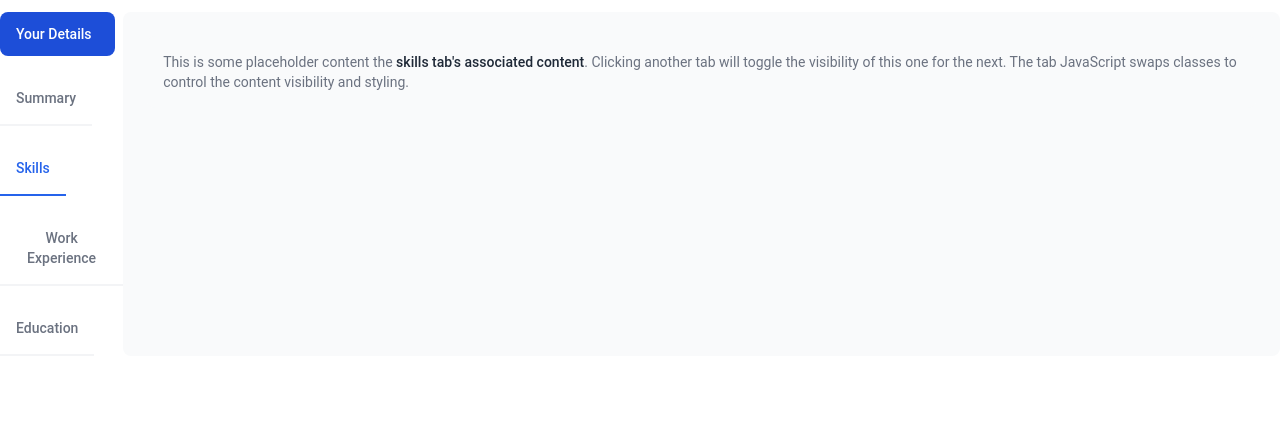
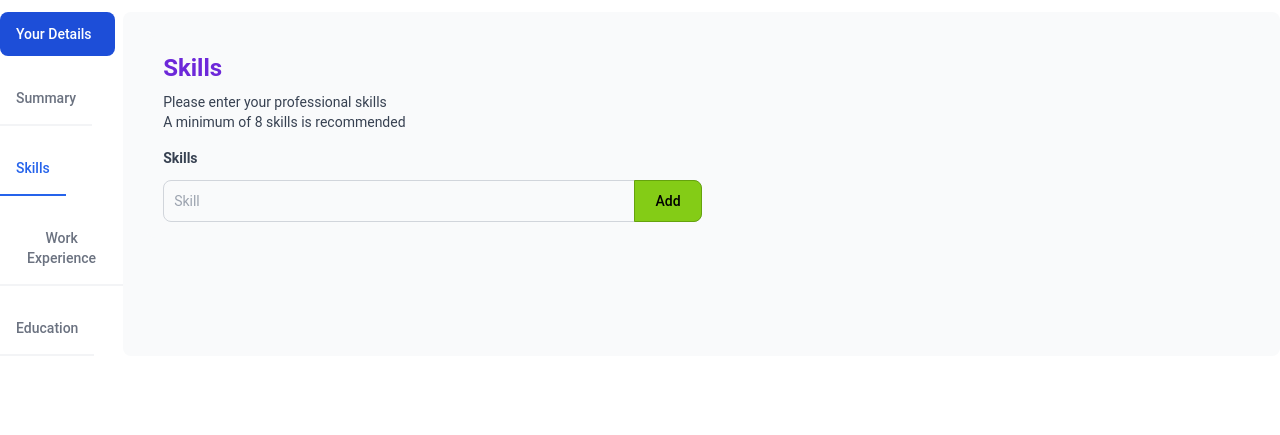
Before and after one commit to stephendawsondev/dynamic-cv, a Django app: page /profile/ in a window 1280 px wide, after a click on "Skills". Shown: the part 109-544 px from the top of the page. Run offline with Django 4.2, Linux system fonts and the light colour scheme; the visitor is signed in with stand-in values (Sample User, id 1); data comes from the database, SQL or seed files in the repository; some libraries are stand-ins or nearby versions.

Commit message:
Add functionality to add skills to profile

```diff
--- a/profiles/models.py
+++ b/profiles/models.py
@@ -28,17 +28,10 @@ class Skill(models.Model):
         """
         Returns the list of skills with a space after every comma
         """
-        return self.skill_name
+        return self.name
 
     def display_name(self):
-        return self.skill_name.replace("-", " ")
-
-    def remove_skill(self, skill):
-        """
-        Removes a skill from the model
-        """
-        self.skillset = self.skillset.replace(f'{skill},', '')
-        self.save()
+        return self.name.replace("-", " ")
 
 
 class ContactInformation(models.Model):
--- /dev/null
+++ b/profiles/static/profiles/js/skills.js
@@ -0,0 +1,161 @@
+/**
+ * Finds the CSRF token in an element
+ * @param {String} elementId The ID of the element
+ * @returns {String} The CSRF token, or an error if none is found
+ */
+function findCsrfToken(elementId) {
+  let csrfToken = '';
+  let formElements = document.getElementById(elementId).getElementsByTagName('input');
+  for (let element of formElements) {
+    if (element.name === 'csrfmiddlewaretoken') {
+      csrfToken = element.value;
+    }
+  }
+  if (csrfToken === '') {
+    throw new Error("No CSRF token found");
+  }
+  return csrfToken;
+}
+
+function addSkill(skill) {
+  let skillList = document.getElementById('skill-list');
+  let skillItemHtml = `
+  <li id="skill-${skill}" class="skill-item list-disc">
+    <span class="flex flex justify-between">
+      <span>${skill.replace('-', ' ')}</span>
+      <button type="button" class="delete-skill" data-skill="${skill}"><span
+          class="text-2xl">&times;</span></button>
+    </span>
+  `;
+  // Interpret the above HTML as DOM objects
+  let skillItem = new DOMParser().parseFromString(skillItemHtml, 'text/html').getElementsByClassName('skill-item')[0];
+  skillList.appendChild(skillItem);
+  setTimeout(addSkillDeleteEvent, 1, skillItem);
+}
+
+
+/**
+ * Adds the event listener to the object's close button
+ * @param {Element} skillItem The element of the skill list item
+ */
+function addSkillDeleteEvent(skillItem) {
+  skillItem.getElementsByClassName('delete-skill')[0].addEventListener('click', function() {
+    deleteSkill(this.getAttribute('data-skill'));
+  });
+}
+
+
+/**
+ * Removes a skill from the database
+ * @param {String} skill The skill to be removed
+ */
+function deleteSkill(skill) {
+  let csrfToken = findCsrfToken('skill-list-form');
+  // Sends the AJAX to add the skill to the server
+  fetch(`/profile/remove-skill/${skill}`, {
+    method: 'POST',
+    headers: {
+      'Content-Type': 'application/json',
+      'X-CSRFToken': csrfToken
+    },
+    body: JSON.stringify({})
+  })
+    .then((response) => response.text())
+    .then((response) => {
+      if (response === 'Success') {
+        document.getElementById(`skill-${skill}`).remove();
+      }
+      else {
+        console.log(response);
+      }
+    })
+    .catch((error) => {
+      console.log(error);
+    });
+}
+
+
+window.onload = () => {
+  // Adds the skill
+  document.getElementById('skill-form').addEventListener('submit', function (event) {
+    event.preventDefault();
+    let submitButton = document.getElementById('submit-skill');
+    let skillInput = document.getElementById('new-skill-text');
+    let skillText = skillInput.value;
+    let skillTextSlug = skillText.replace(' ', '-');
+    submitButton.disabled = true;
+    skillInput.disabled = true;
+
+    // Finds the csrf token
+    let csrfToken = '';
+    let formElements = this.getElementsByTagName('input');
+    for (let element of formElements) {
+      if (element.name === 'csrfmiddlewaretoken') {
+        csrfToken = element.value;
+      }
+    }
+
+    // Sends the AJAX to add the skill to the server
+    fetch(`/profile/add-skill/${skillTextSlug}`, {
+      method: 'POST',
+      headers: {
+        'Content-Type': 'application/json',
+        'X-CSRFToken': csrfToken
+      },
+      body: JSON.stringify({})
+    })
+      .then((response) => {
+        // Enabling the buttons when the server gives a response
+        submitButton.disabled = false;
+        skillInput.disabled = false;
+        return response.text();
+      })
+      .then((response) => {
+        if (response === 'Success') {
+          skillInput.value = "";
+          // Create the new skill on the front end
+          addSkill(skillTextSlug);
+        }
+        else {
+          // Showing the validation message in the form of the input validation feedback
+          skillInput.setCustomValidity('Cannot enter the same skill more than once');
+          setTimeout(() => { submitButton.click(); }, 1);
+        }
+      })
+      .catch((error) => {
+        console.log(error);
+      });
+  });
+
+  // Form validation for the skill input
+  document.getElementById('new-skill-text').addEventListener('input', function () {
+    let skillTextValidity = '';
+    let skillValue = this.value;
+
+    // No special characters
+    let hasSpecialCharacters = false;
+
+    // The character ^ seems to mess with the regex here, so remove it before the evaluation
+    let skillTextChars = skillValue.replace('^', '');
+    if (skillTextChars !== skillValue) {
+      hasSpecialCharacters = true;
+    }
+    else {
+      skillTextChars = skillValue.replace(/([a-zA-z0-9 ]+)/g, '');
+      if (skillTextChars.length > 0) {
+        hasSpecialCharacters = true;
+      }
+    }
+    if (hasSpecialCharacters) {
+      skillTextValidity = "Skill cannot contain special characters";
+    }
+
+    this.setCustomValidity(skillTextValidity);
+  });
+
+
+  let skillSet = document.getElementsByClassName('skill-item');
+  for (let skill of skillSet) {
+    addSkillDeleteEvent(skill);
+  }
+};
--- /dev/null
+++ b/profiles/templates/components/skills-form.html
@@ -0,0 +1,36 @@
+{% load static %}
+
+<div id="skills">
+  <h1 class="block text-violet-700 text-2xl font-bold mb-2">Skills</h1>
+  <p class="block text-gray-700 text-sm">Please enter your professional skills</p>
+  <p class="block text-gray-700 text-sm mb-4">A minimum of 8 skills is recommended</p>
+  <label for="new-skill-text" class="block text-gray-700 text-sm font-bold mb-2">Skills</label>
+  <form method="post" id="skill-list-form">
+    {% csrf_token %}
+    <ul id="skill-list" class="w-[50%] pl-6 mb-3">
+      {% for skill in user.user_skills.all %}
+      <li id="skill-{{ skill.name }}" class="skill-item list-disc">
+        <span class="flex flex justify-between">
+          <span>{{ skill.display_name }}</span>
+          <button type="button" class="delete-skill" data-skill="{{ skill.name }}"><span
+              class="text-2xl">&times;</span></button>
+        </span>
+      </li>
+      {% endfor %}
+    </ul>
+  </form>
+  <!-- The inline form to add the skills -->
+  <form method="post" id="skill-form" class="w-[50%]">
+    {% csrf_token %}
+    <div class="flex">
+      <div class="relative w-full">
+        <input type="text" id="new-skill-text"
+          class="block p-2.5 w-full z-20 text-sm text-gray-900 bg-gray-50 rounded-l-lg rounded-e-lg rounded-s-gray-100 rounded-s-2 border border-gray-300 focus:ring-lime-300 focus:border-lime-500 dark:bg-gray-700 dark:border-gray-600 dark:placeholder-gray-400 dark:text-white dark:focus:border-lime-500"
+          placeholder="Skill" maxlength="30" required />
+        <button type="submit" id="submit-skill"
+          class="absolute top-0 end-0 px-5 py-2.5 h-full text-sm font-medium text-black bg-lime-500 rounded-e-lg border border-lime-600 hover:not(disabled):bg-lime-400 focus:ring-4 focus:outline-none focus:ring-lime-300 dark:bg-lime-600 dark:text-white dark:hover:bg-lime-700 dark:focus:ring-lime-800">
+          Add</button>
+      </div>
+    </div>
+  </form>
+</div>
--- a/profiles/templates/profiles/profile.html
+++ b/profiles/templates/profiles/profile.html
@@ -47,10 +47,7 @@
             </div>
             <div class="hidden p-4 rounded-lg bg-gray-50" id="styled-skills" role="tabpanel"
                 aria-labelledby="skills-tab">
-                <p class="text-sm text-gray-500">This is some placeholder content the <strong
-                        class="font-medium text-gray-800">skills tab's associated content</strong>. Clicking another tab
-                    will toggle the visibility of this one for the next. The tab JavaScript swaps classes to control the
-                    content visibility and styling.</p>
+                {% include 'components/skills-form.html' %}
             </div>
             <div class="hidden p-4 rounded-lg bg-gray-50" id="styled-work-experience" role="tabpanel"
                 aria-labelledby="work-experience-tab">
@@ -125,4 +122,6 @@
         override: true
     };
 </script>
+
+<script src="{% static 'profiles/js/skills.js' %}"></script>
 {% endblock %}
--- a/profiles/urls.py
+++ b/profiles/urls.py
@@ -5,5 +5,7 @@ urlpatterns = [
     path('', views.ProfileView.as_view(), name="profile"),
     path('contact-information/', views.CreateUpdateContactInformation.as_view(),
          name='contact-information'),
-    path('update-summary/', views.UpdateSummary.as_view(), name='update-summary')
+    path('update-summary/', views.UpdateSummary.as_view(), name='update-summary'),
+    path('add-skill/<slug:skill>', views.AddSkill.as_view(), name='add_skill'),
+    path('remove-skill/<slug:skill>', views.RemoveSkill.as_view(), name="remove_skill"),
 ]
--- a/profiles/views.py
+++ b/profiles/views.py
@@ -6,7 +6,7 @@ from django.http import HttpResponse
 from django.shortcuts import get_object_or_404
 
 from .forms import SummaryForm, ContactInformationForm
-from .models import Summary,ContactInformation
+from .models import Summary, ContactInformation, Skill
 
 
 class ProfileView(LoginRequiredMixin, TemplateView):
@@ -70,3 +70,31 @@ class CreateUpdateContactInformation(LoginRequiredMixin, View):
             return HttpResponse('<p class="success">Contact information updated successfully!</p>')
         else:
             return HttpResponse('<p class="error">Please provide valid contact information.</p>')
+
+
+class AddSkill(View):
+
+    def post(self, request, skill):
+        user = request.user
+        try:
+            skill = user.user_skills.get(name=skill)
+            print(skill)
+            return HttpResponse("Fail")
+        except Skill.DoesNotExist:
+            user.user_skills.create(name=skill)
+            user.save()
+            return HttpResponse("Success")
+
+
+class RemoveSkill(View):
+
+    def post(self, request, skill):
+        user = request.user
+        try:
+            skill = user.user_skills.get(name=skill)
+            skill.delete()
+            user.save()
+            return HttpResponse("Success")
+        except Exception as e:
+            print(e)
+            return HttpResponse("Fail")
```
